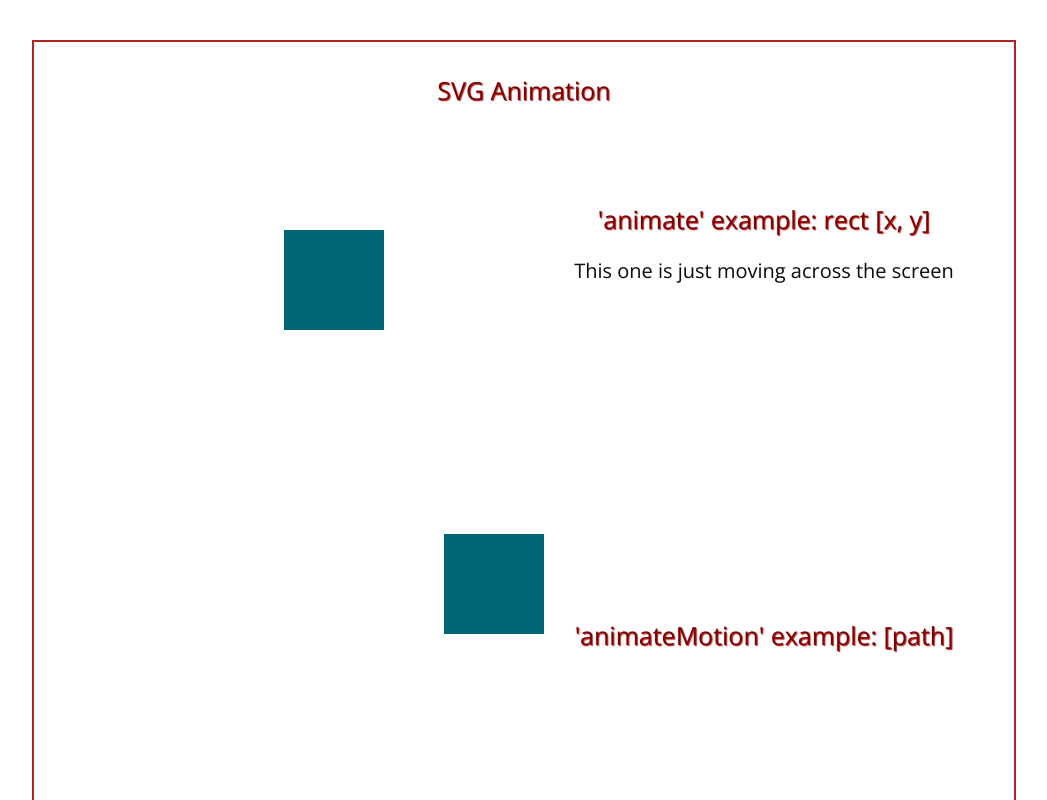
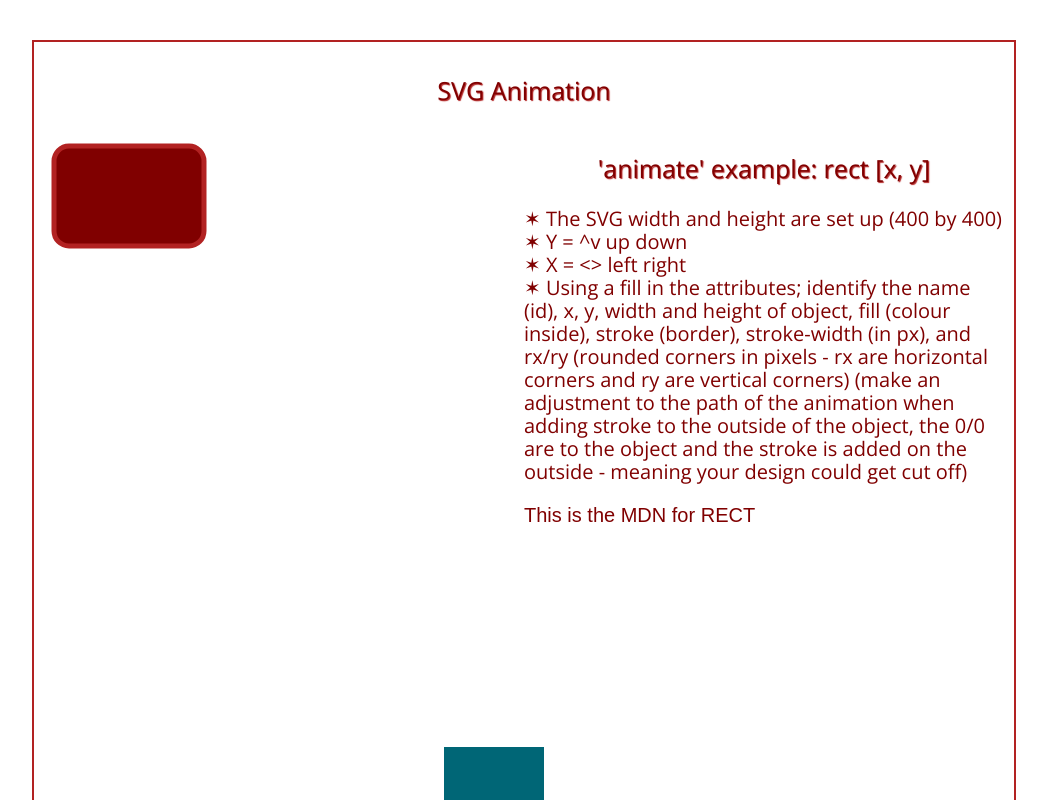
Before and after one commit to amay-zingg/animation, a plain HTML site: page index.html in a window 1280 px wide. Shown: the top 800 px of the page, without its empty margins (116-1163 px from the left). Drawn offline with nearby package versions, Linux system fonts and the light colour scheme.

Commit message:
svg animate

```diff
--- a/index.html
+++ b/index.html
@@ -35,35 +35,52 @@
 
                 <div class="section-content">
                     <div class="left">
-                        <svg width="400" height="200">
+                        <svg width="400" height="400">
                             <rect
                                 id="rectangle"
-                                x="200"
-                                y="100"
-                                width="100"
+                                x="10"
+                                y="10"
+                                width="150"
                                 height="100"
-                                fill="rgb(0,102,118)">
+                                fill="maroon"
+                                stroke="firebrick"
+                                stroke-width="5"
+                                rx="15">
 
                                 <animate
                                     attributeName="x"
                                     begin="0s"
                                     dur="3s"
-                                    from="400"
-                                    to="0" />
+                                    from="0"
+                                    to="250" />
 
                                 <animate
                                     attributeName="y"
                                     begin="0s"
                                     dur="3s"
-                                    from="200"
-                                    to="0" />
+                                    from="0"
+                                    to="300" />
+
+                                <animate attributeName="y" begin="3s" dur="3s" from="300" to="10" />
+
+                                <animate attributeName="x" begin="3s" dur="3s" from="250" to="10" />
 
                             </rect>
                         </svg>
                     </div>
                     <div class="right">
                         <h2>'animate' example: rect [x, y]</h2>
-                        <p>This one is just moving across the screen</p>
+                        <ul>
+                            <li>✶ The SVG width and height are set up (400 by 400)</li>
+                            <li>✶ Y = ^v up down</li>
+                            <li>✶ X = <> left right</li>
+                            <li>✶ Using a <rect> fill in the attributes; identify the name (id), x, y, width and height of object, fill (colour
+                                inside), stroke (border), stroke-width (in px), and rx/ry (rounded corners in pixels - rx are horizontal corners
+                                and ry are vertical corners) (make an adjustment to the path of the animation when adding stroke to the outside
+                                of the object, the 0/0 are to the object and the stroke is added on the outside - meaning your design could get
+                                cut off)</li>
+                            <li><a href="https://developer.mozilla.org/en-US/docs/Web/SVG/Element/rect">This is the MDN for RECT</a></li>
+                        </ul>
                     </div>
                 </div>
 
--- a/styles/sass/_basecss.scss
+++ b/styles/sass/_basecss.scss
@@ -301,7 +301,6 @@ main {
 section {
   width: 100%;
   margin: 1em 0;
-  text-align: center;
   padding: 0.5em;
   @include flexbox(
     $placeItems: center,
@@ -318,6 +317,47 @@ h2 {
   margin: 0;
   padding: 20px 0;
   text-shadow: 1px 1px 1px $secondary;
+  text-align: center;
+}
+
+/* * * * * * * * * * * * * * PAGE SETUP * * * * * * * * * * * * * * */
+section {
+  border: 2px solid $secondary;
+}
+
+section h1,
+section h1 span {
+  display: block;
+}
+
+.section-content {
+  width: 100%;
+  @include flexbox(
+    $placeItems: center,
+    $placeContent: space-around,
+    $direction: row,
+    $wrap: wrap
+  );
+}
+
+.left,
+.right {
+  width: 50%;
+  text-align: left;
+}
+
+.image-container {
+  padding: 0.5em;
+  @include flexbox(
+    $placeItems: center,
+    $placeContent: center,
+    $direction: column,
+    $wrap: wrap
+  );
+}
+
+.image-container img {
+  width: 90%;
 }
 
 /* * * * * * * * * * * * * * MEDIA QUERIES * * * * * * * * * * * * * * */
@@ -327,3 +367,19 @@ h2 {
     margin: 0 auto;
   }
 }
+
+@media only screen and (max-width: 800px) {
+  .section-content {
+    @include flexbox(
+      $placeItems: center,
+      $placeContent: center,
+      $direction: column,
+      $wrap: wrap
+    );
+  }
+
+  .left,
+  .right {
+    width: 100%;
+  }
+}
--- a/styles/sass/_section1.scss
+++ b/styles/sass/_section1.scss
@@ -1,41 +1,3 @@
-section {
-  border: 2px solid $secondary;
-}
-
-section h1,
-section h1 span {
-  display: block;
-}
-
-.section-content {
-  width: 100%;
-  @include flexbox(
-    $placeItems: center,
-    $placeContent: space-around,
-    $direction: row,
-    $wrap: wrap
-  );
-}
-
-.left,
-.right {
-  width: 50%;
-}
-
-.image-container {
-  padding: 0.5em;
-  @include flexbox(
-    $placeItems: center,
-    $placeContent: center,
-    $direction: column,
-    $wrap: wrap
-  );
-}
-
-.image-container img {
-  width: 90%;
-}
-
 .LearnCssAnimation {
   transform-origin: 50% 50% 0px;
   animation-name: ImgRotate3dAnimation;
@@ -126,20 +88,3 @@ div:hover {
   transform-origin: 0 100%;
   transform: translate3d(0, 0, 200px) rotate3d(1, 0, 0, 90deg);
 }
-
-/* * * * * * * * * * * * * * MEDIA QUERIES * * * * * * * * * * * * * * */
-@media only screen and (max-width: 800px) {
-  .section-content {
-    @include flexbox(
-      $placeItems: center,
-      $placeContent: center,
-      $direction: column,
-      $wrap: wrap
-    );
-  }
-
-  .left,
-  .right {
-    width: 100%;
-  }
-}
--- a/styles/sass/_section2.scss
+++ b/styles/sass/_section2.scss
@@ -28,3 +28,7 @@
   background: black;
   filter: blur(0px);
 }
+
+.right ul li:last-child {
+  padding: 20px 0;
+}
```
Also changed, not shown: styles/style.css.
